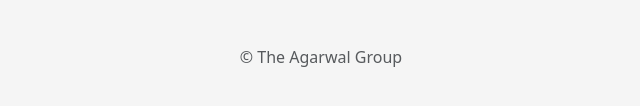
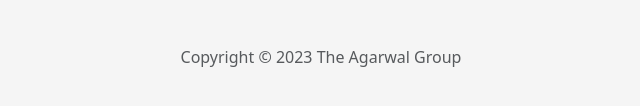
Before and after one commit to theCodingShark/Newsletter, a website: page signup.html in a window 1280 px wide. Shown: the part 548-654 px from the top of the page, without its empty margins (319-959 px from the left). Drawn offline with nearby package versions, Linux system fonts and the light colour scheme.

Commit message:
Update signup.html

```diff
--- a/signup.html
+++ b/signup.html
@@ -101,7 +101,7 @@
 
 
     <button class="w-100 btn btn-lg btn-primary" type="submit">Sign Me Up!</button>
-    <p class="mt-5 mb-3 text-muted">&copy; The Agarwal Group</p>
+    <p class="mt-5 mb-3 text-muted">Copyright &copy; 2023 The Agarwal Group</p>
   </form>
 </main>
 
```
